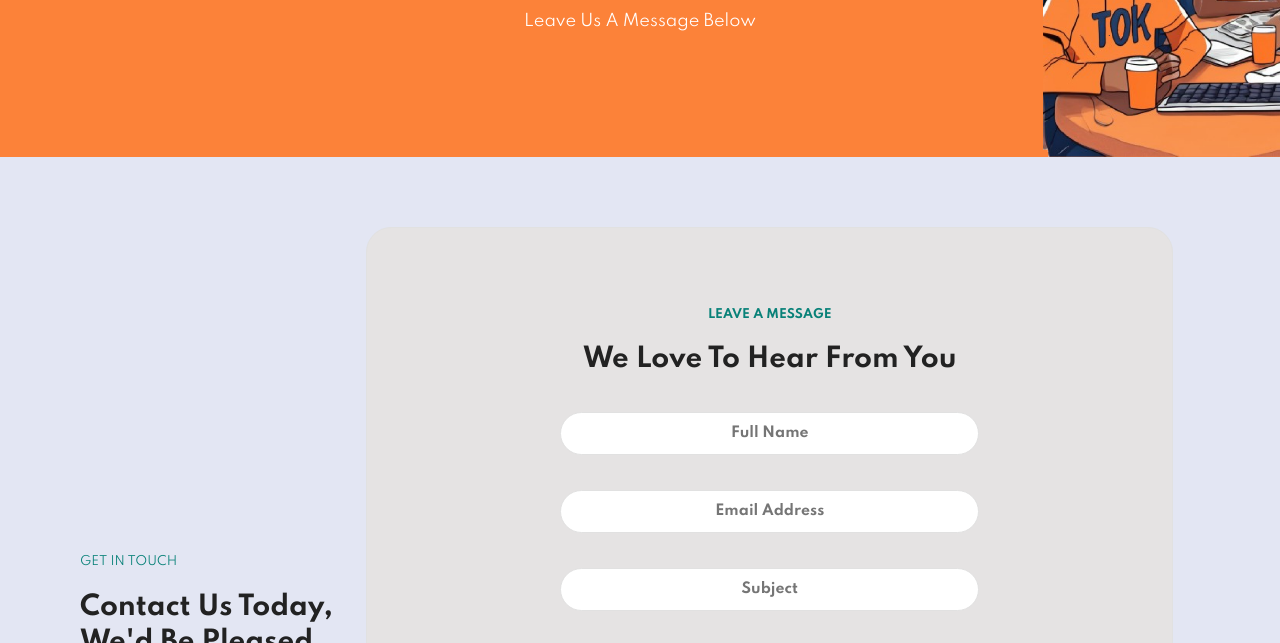
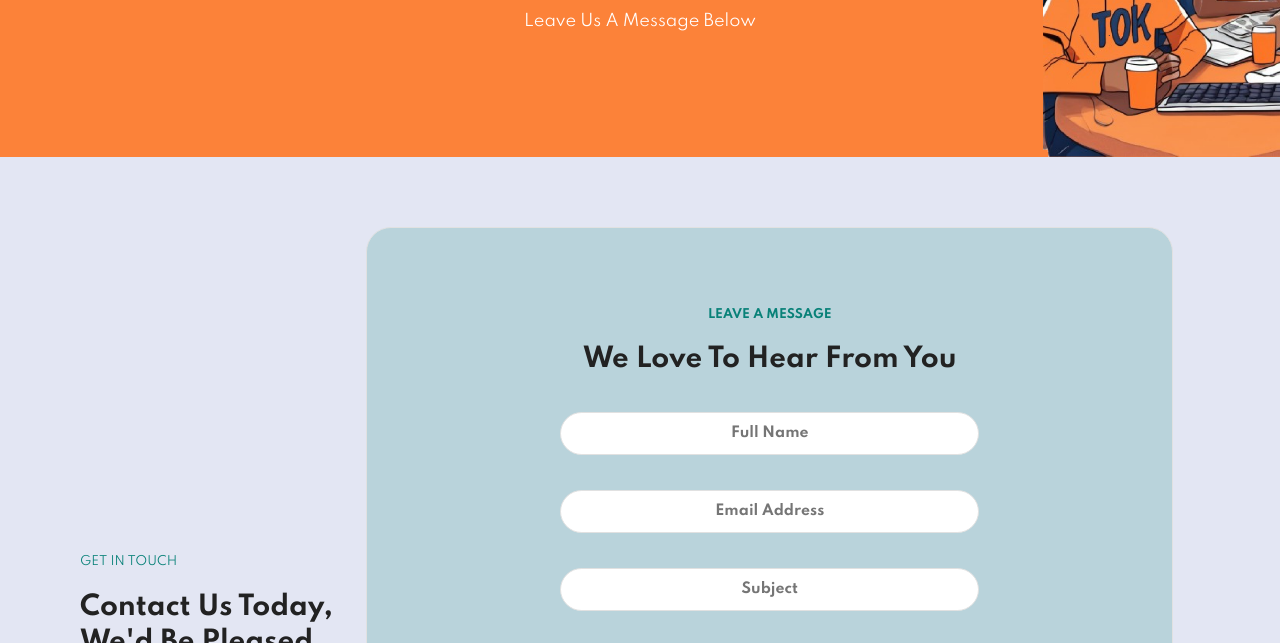
Before and after one commit to store-tok/store-tok.github.io, a plain HTML site: page contact.html in a window 1280 px wide. Shown: the part 246-889 px from the top of the page. Drawn offline with nearby package versions, Linux system fonts and the light colour scheme.

Commit message:
Final touches to Contact Us Page.

```diff
--- a/contact.html
+++ b/contact.html
@@ -66,7 +66,7 @@
                     </li>
                 </div>
             </div>
-            <section id="form-details" style="background-color: #ffae0011;">
+            <section id="form-details" style="background-color: #08817931;">
                 <form action="">
                     <span>LEAVE A MESSAGE</span>
                     <h2>We Love To Hear From You</h2>
```
